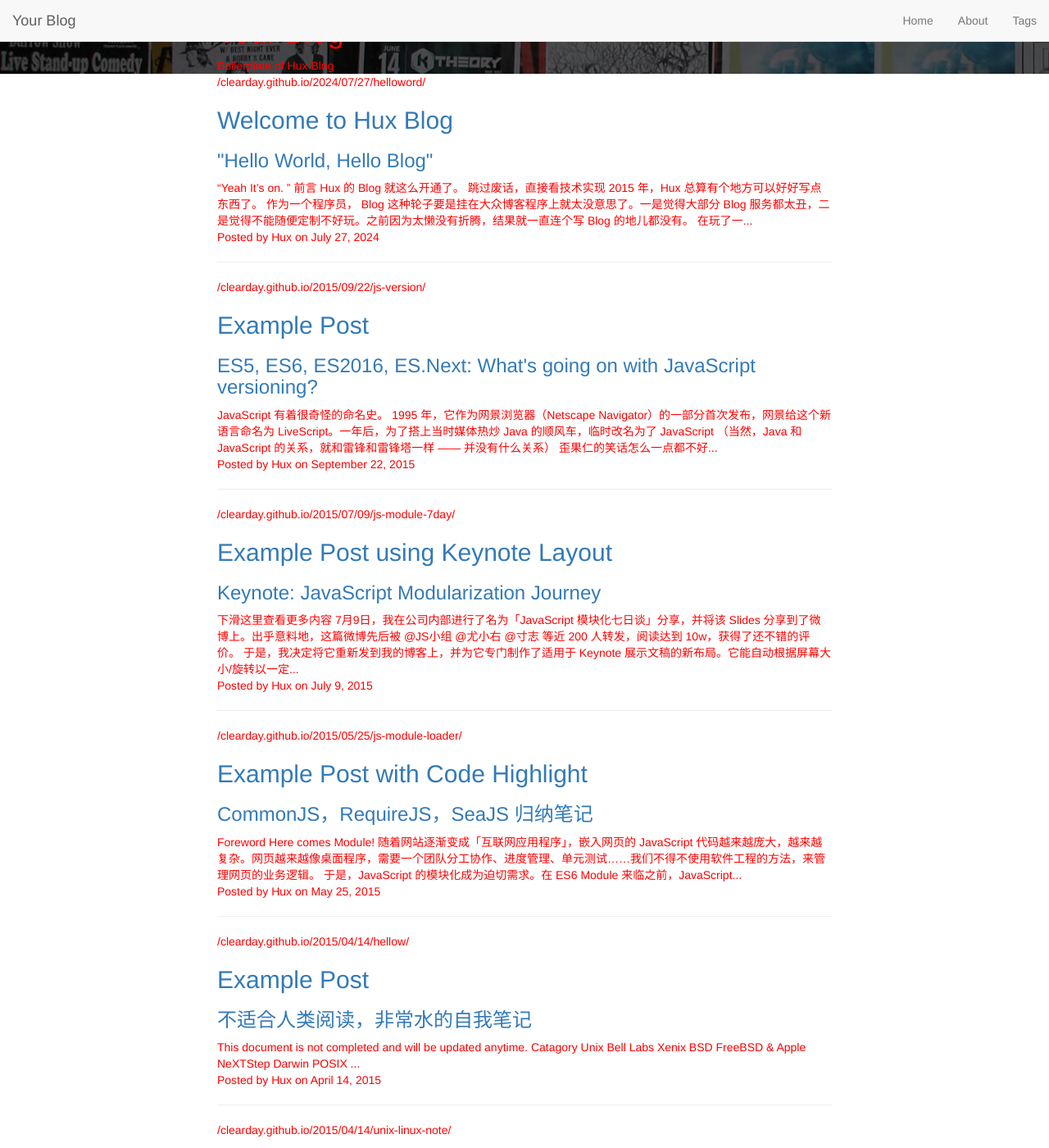
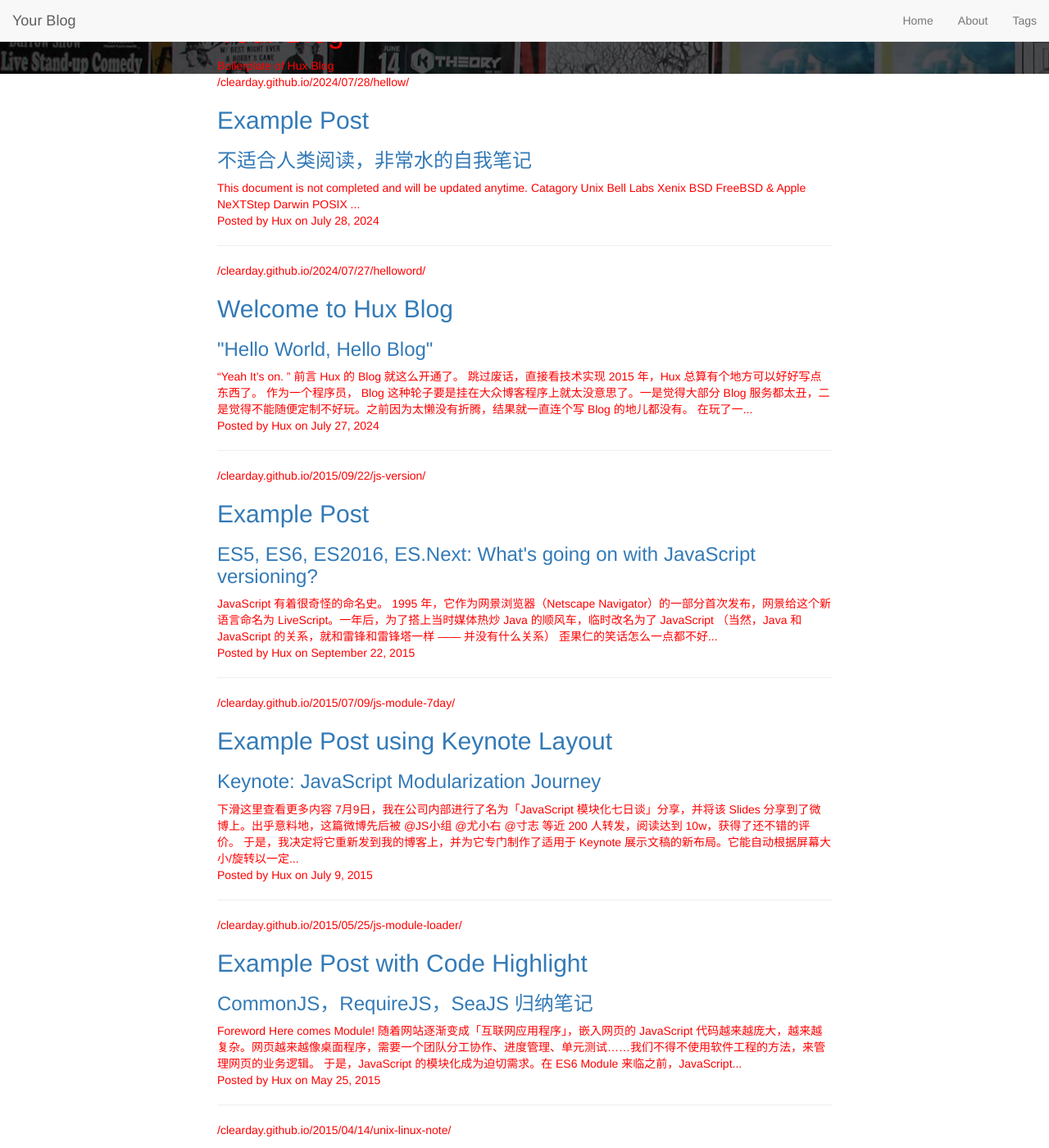
Before and after one commit to skiesclear/clearday, a Jekyll site: the page built from index.html, in a window 1280 px wide and 1400 px high. Shown: the whole window at 82% size. Built offline with Jekyll 4.4.1, drawn with Linux system fonts in a browser that asks for light colours; the list of posts is cut into pages by our own code.

Commit message:
Update 2024-07-28-hellow.md

```diff
--- a/_posts/2024-07-28-hellow.md
+++ b/_posts/2024-07-28-hellow.md
@@ -2,7 +2,7 @@
 layout:     post
 title:      "Example Post"
 subtitle:   "不适合人类阅读，非常水的自我笔记"
-date:       2015-04-14
+date:       2024-07-28
 author:     "Hux"
 header-img: "img/post-bg-unix-linux.jpg"
 tags:
```
